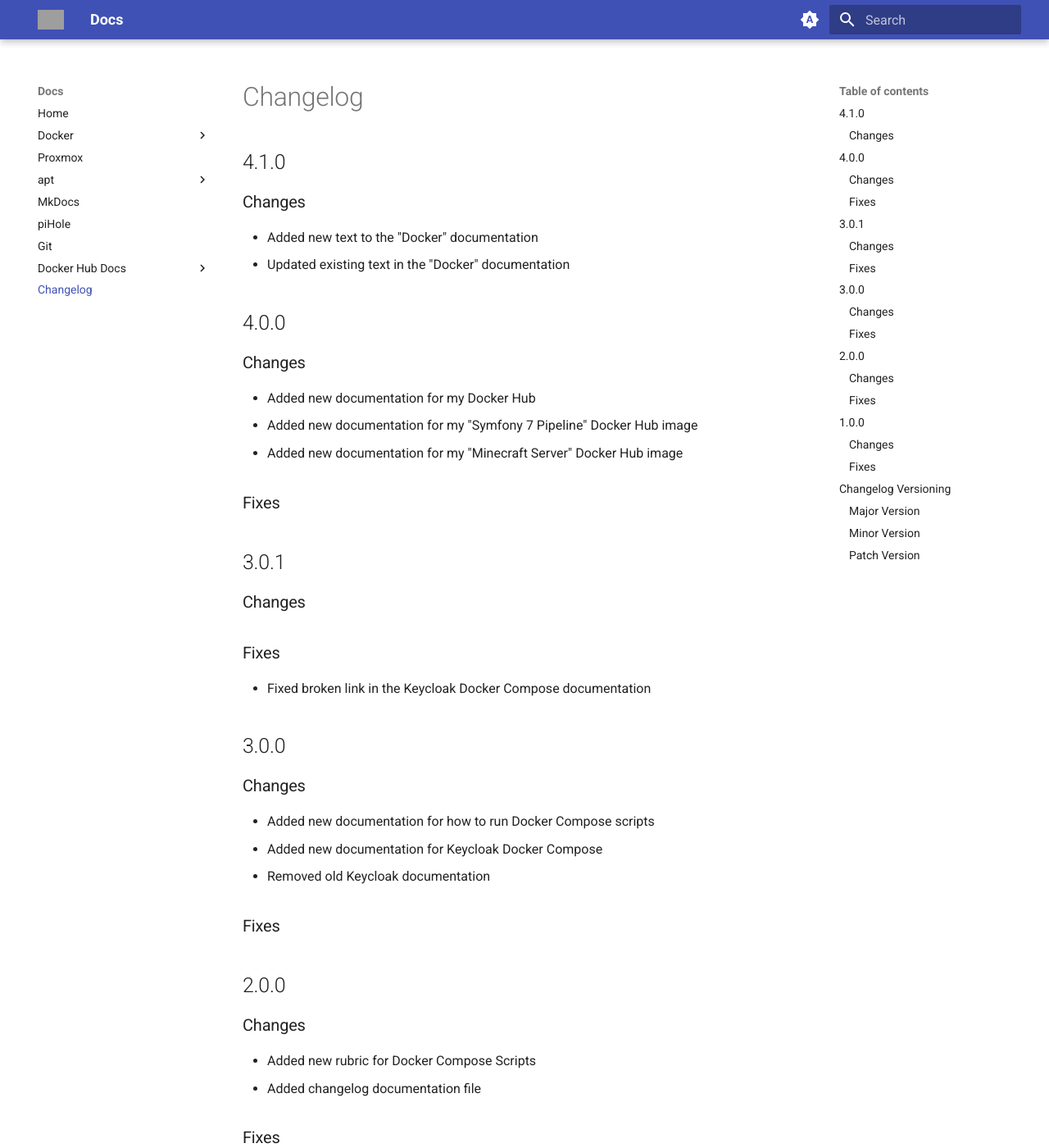
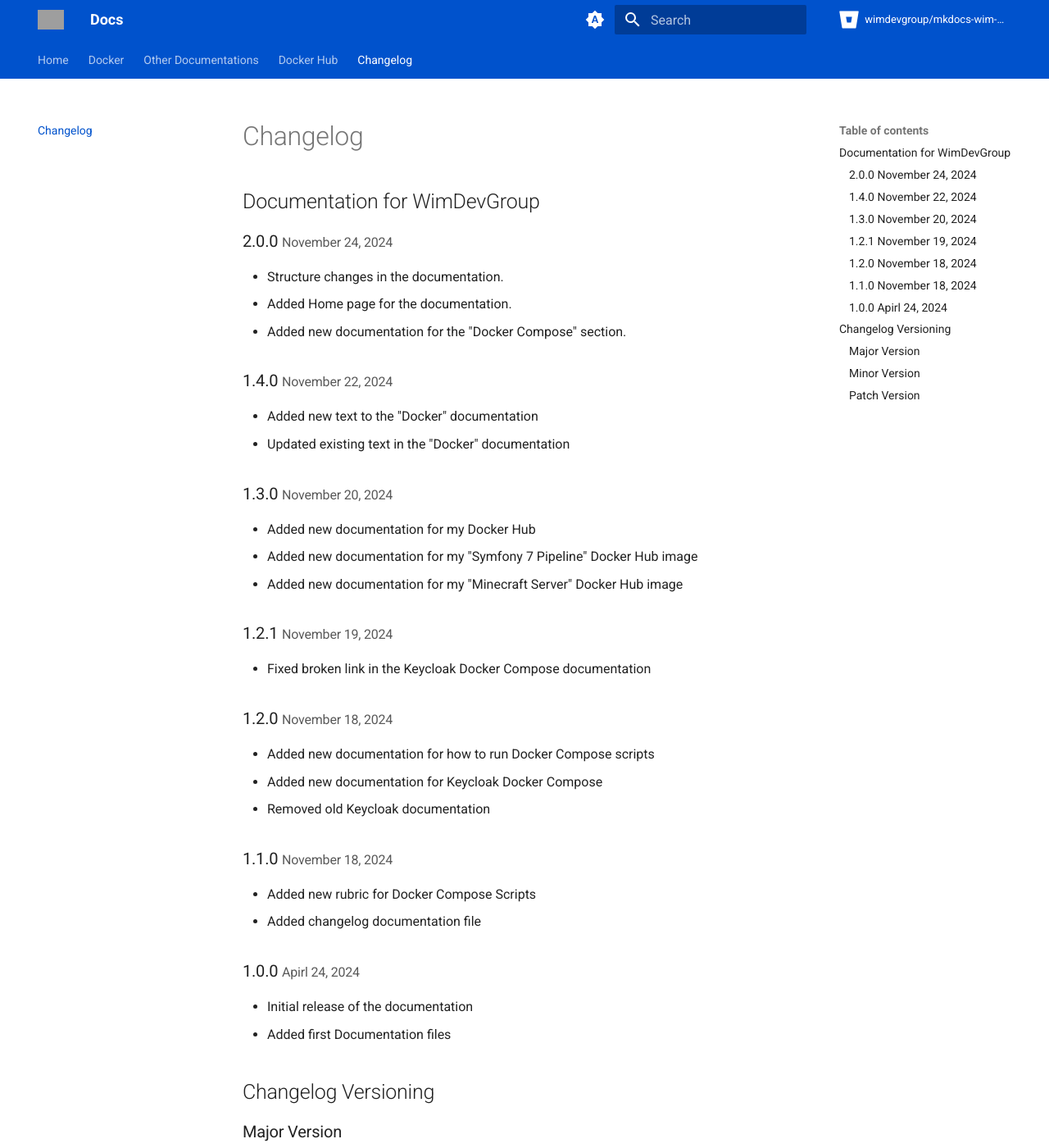
Before and after one commit to wimwenigerkind/mkdocs-wim-wenigerkind, an MkDocs documentation site: the page built from docs/docs/changelog.md, in a window 1280 px wide and 1400 px high. Shown: the whole window at 82% size. Built offline with MkDocs 1.6.1 and Material for MkDocs 9.7.7, drawn with Linux system fonts in a browser that asks for light colours; some of the changed text lies outside the part shown; grey boxes are pictures that could not be loaded.

Commit message:
Updated the documentation structure and added new documentations

```diff
--- /dev/null
+++ b/docs/docs/assets/stylesheets/extra.css
@@ -0,0 +1,23 @@
+:root > * {
+
+    --md-primary-fg-color: #0052CC;
+    --md-primary-fg-color--light: #FFFFFF;
+    --md-primary-fg-color--dark: #172B4D;
+}
+
+[data-md-color-scheme="slate"] {
+    --md-primary-fg-color: #2272fa;
+    --md-primary-fg-color--light: #ECB7B7;
+    --md-primary-fg-color--dark: #091E42;
+
+    --md-typeset-a-color: #4C9AFF
+}
+
+a[target="_blank"]::after, a.external::after {
+    margin: 0 2px 0 2px;
+    vertical-align: super;
+}
+
+.atl-bright-color {
+    color: #0065FF !important;
+}
--- a/docs/docs/changelog.md
+++ b/docs/docs/changelog.md
@@ -1,60 +1,51 @@
 # Changelog
 
-## 4.1.0
+## Documentation for WimDevGroup
 
-### Changes
+### 2.0.0 <small>November 24, 2024</small> { id="2.0.0" }
+
+- Structure changes in the documentation.
+- Added Home page for the documentation.
+- Added new documentation for the "Docker Compose" section.
+
+### 1.4.0 <small>November 22, 2024</small> { id="1.4.0" }
+
 - Added new text to the "Docker" documentation
 - Updated existing text in the "Docker" documentation
 
-## 4.0.0
+### 1.3.0 <small>November 20, 2024</small> { id="1.3.0" }
 
-### Changes
 - Added new documentation for my Docker Hub
 - Added new documentation for my "Symfony 7 Pipeline" Docker Hub image
 - Added new documentation for my "Minecraft Server" Docker Hub image
 
-### Fixes
-
-## 3.0.1
-
-### Changes
-
-### Fixes
+### 1.2.1 <small>November 19, 2024</small> { id="1.2.1" }
 
 - Fixed broken link in the Keycloak Docker Compose documentation
 
-## 3.0.0
+### 1.2.0 <small>November 18, 2024</small> { id="1.2.0" }
 
-### Changes
 - Added new documentation for how to run Docker Compose scripts
 - Added new documentation for Keycloak Docker Compose
 - Removed old Keycloak documentation
 
-### Fixes
+### 1.1.0 <small>November 18, 2024</small> { id="1.1.0" }
 
-## 2.0.0
-
-### Changes
 - Added new rubric for Docker Compose Scripts
 - Added changelog documentation file
 
-### Fixes
+### 1.0.0 <small>Apirl 24, 2024</small> { id="1.0.0" }
 
-## 1.0.0
-
-### Changes
 - Initial release of the documentation
 - Added first Documentation files
-
-### Fixes
 
 ## Changelog Versioning
 
 ### Major Version
-- Added a new documentation file or changed/added a rubric.
+- Structure changes in the documentation.
 
 ### Minor Version
-- Added new text to an existing documentation file.
+- Updates to the documentation.
 
 ### Patch Version
-- Updated existing text in the documentation file.
+- Fixes to the documentation.
--- a/docs/mkdocs.yml
+++ b/docs/mkdocs.yml
@@ -1,4 +1,5 @@
 site_name: Docs
+site_url: http://0.0.0.0:8000
 theme:
     name: material
     logo: https://images.wimwenigerkind.com/wimwenigerkind-transparent-icon.png
@@ -8,6 +9,9 @@ theme:
         - content.code.copy
         - content.code.select
         - content.code.annotate
+        - navigation.tabs
+        - search.highlight
+        - navigation.instant
     palette:
         - media: "(prefers-color-scheme)"
           toggle:
@@ -23,6 +27,12 @@ theme:
           toggle:
               icon: material/brightness-4
               name: Switch to system preference
+    icon:
+        repo: fontawesome/brands/bitbucket
+repo_url: https://bitbucket.org/wimdevgroup/mkdocs-wim-wenigerkind/src/main/
+repo_name: wimdevgroup/mkdocs-wim-wenigerkind
+extra_css:
+    - assets/stylesheets/extra.css
 extra:
     social:
         - icon: fontawesome/brands/mastodon
@@ -32,26 +42,43 @@ markdown_extensions:
     - pymdownx.emoji:
           emoji_index: !!python/name:material.extensions.emoji.twemoji
           emoji_generator: !!python/name:material.extensions.emoji.to_svg
-copyright: Copyright &copy; 2024 Wim Wenigerkind
+    - pymdownx.highlight:
+          anchor_linenums: true
+          line_spans: __span
+          pygments_lang_class: true
+    - pymdownx.inlinehilite
+    - pymdownx.snippets
+    - pymdownx.superfences
+copyright: Copyright &copy; 2024 WimDevGroup and others
 nav:
-    - Home: https://wimwenigerkind.com
+    - Home: index.md
     - Docker:
           - Docker: docker/docker.md
           - Docker Compose:  docker/docker-compose.md
-          - Docker Compose Scripts:
+          - Docker Containers:
               - Portainer: docker/portainer.md
               - Wireguard + Wireguard Ui: docker/wireguard-and-ui.md
               - Uptime Kuma: docker/uptime-kuma.md
               - Guacamole: docker/guacamole.md
               - Homepage: docker/homepage.md
               - Keycloak: docker/keycloak.md
-    - Proxmox: proxmox.md
-    - apt:
-          - OpenSSH-Server: openssh-server.md
-    - MkDocs: mkdocs.md
-    - piHole: pihole.md
-    - Git: git.md
-    - Docker Hub Docs:
+              - Whisper: docker/faster-whisper.md
+              - Piper: docker/piper.md
+              - Mailpit: docker/mailpit.md
+              - MySQL: docker/mysql.md
+              - Stirling PDF: docker/stirling-pdf.md
+              - Gitea: docker/gitea.md
+              - Apache2: docker/apache2.md
+              - Nextcloud: docker/nextcloud.md
+              - Wordpress: docker/wordpress.md
+    - Other Documentations:
+          - Proxmox: proxmox.md
+          - apt:
+              - OpenSSH-Server: openssh-server.md
+          - MkDocs: mkdocs.md
+          - piHole: pihole.md
+          - Git: git.md
+    - Docker Hub:
           - Docker Hub: docker-hub/docker-hub.md
           - Symfony 7 Pipeline: docker-hub/symfony-7-pipeline.md
           - Minecraft Server: docker-hub/minecraft.md
--- /dev/null
+++ b/docs/requirements.txt
@@ -0,0 +1 @@
+mkdocs-material
```
Also changed, not shown: docs/docs/docker/apache2.md (added, +11 -0 lines), docs/docs/docker/docker-compose-template.md (added, +3 -0 lines), docs/docs/docker/docker.md (+0 -4 lines), docs/docs/docker/faster-whisper.md (added, +18 -0 lines), docs/docs/docker/gitea.md (added, +26 -0 lines), docs/docs/docker/homepage.md (+4 -3 lines), docs/docs/docker/keycloak.md (+11 -13 lines), docs/docs/docker/mailpit.md (added, +15 -0 lines), docs/docs/docker/mysql.md (added, +12 -0 lines), docs/docs/docker/nextcloud.md (added, +36 -0 lines), docs/docs/docker/piper.md (added, +21 -0 lines), docs/docs/docker/stirling-pdf.md (added, +16 -0 lines), docs/docs/docker/wordpress.md (added, +37 -0 lines), docs/docs/index.md (+21 -2 lines), 2 other files.
